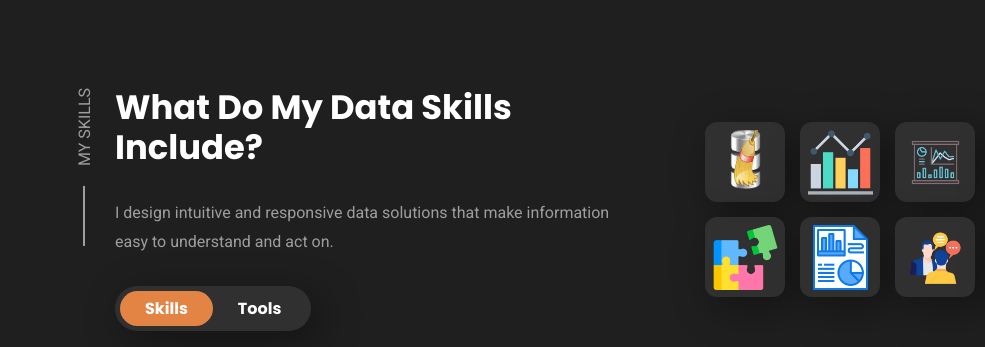
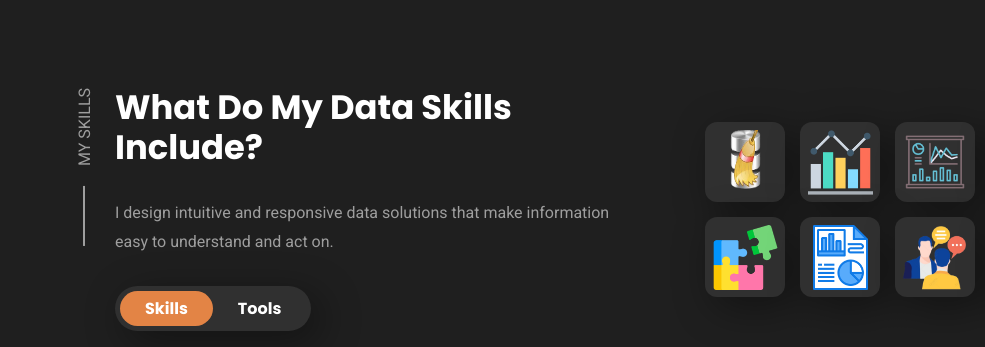
Before and after one commit to brightado/brightado.github.io, a plain HTML site: page index.html in a window 1280 px wide. Shown: the part 1920-2267 px from the top of the page, 0-985 px from the left. Drawn offline with nearby package versions, Linux system fonts and the light colour scheme; a web font is replaced by a local one.

Commit message:
Update index.html

```diff
--- a/index.html
+++ b/index.html
@@ -283,7 +283,7 @@
                 <div class="tooltip">Data Visualization</div>
 
                 <div class="card-icon">
-                  <img src="./assets/images/data_vizz.png" alt="Data Visualization logo" style="width: 65px; height: 65px;">
+                  <img src="./assets/images/data_vizz.png" alt="Data Visualization logo" style="width: 80px; height: 80px;">
                 </div>
               </div>
             </li>
@@ -333,7 +333,7 @@
                 <div class="tooltip">Communication</div>
 
                 <div class="card-icon">
-                 <img src="./assets/images/communication.png" alt="Communication logo" style="width: 65px; height: 65px;">
+                 <img src="./assets/images/communication.png" alt="Communication logo" style="width: 80px; height: 80px;">
                 </div>
               </div>
             </li>
```
